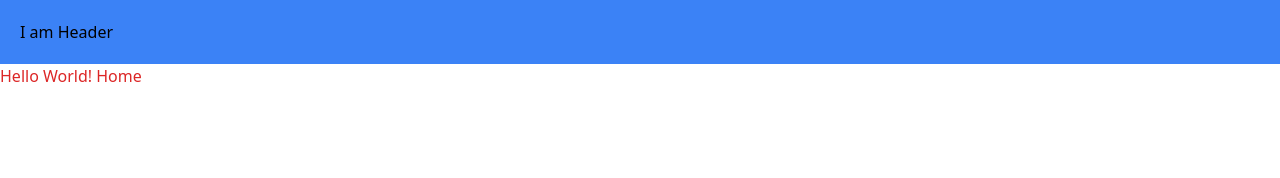
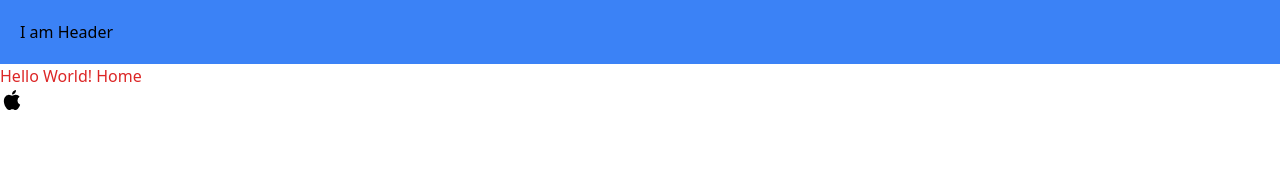
Before and after one commit to guilhermefrag/weather-report, a Next.js app: page / in a window 1280 px wide. Shown: the top 178 px of the page. Built offline with nearby package versions, Linux system fonts and the light colour scheme.

Commit message:
adicionando lib de componentes

```diff
--- a/app/layout.tsx
+++ b/app/layout.tsx
@@ -1,5 +1,7 @@
 import '../styles/globals.css'
 import Header from './Header'
+import { UilApple } from '@iconscout/react-unicons';
+
 export default function RootLayout({
   children,
 }: {
@@ -10,6 +12,7 @@ export default function RootLayout({
       <body>
         <Header/>
         {children}
+        <UilApple/>
       </body>
     </html>
   )
--- a/package.json
+++ b/package.json
@@ -6,6 +6,7 @@
     "start": "next start"
   },
   "dependencies": {
+    "@iconscout/react-unicons": "^2.0.0",
     "next": "latest",
     "react": "18.2.0",
     "react-dom": "18.2.0"
--- a/tsconfig.json
+++ b/tsconfig.json
@@ -8,7 +8,7 @@
     ],
     "allowJs": true,
     "skipLibCheck": true,
-    "strict": true,
+    "strict": false,
     "forceConsistentCasingInFileNames": true,
     "noEmit": true,
     "esModuleInterop": true,
@@ -22,7 +22,8 @@
       {
         "name": "next"
       }
-    ]
+    ],
+    "strictNullChecks": true
   },
   "include": [
     "next-env.d.ts",
```
Also changed, not shown: 1 other file (tests, documents, lock files or other folders).
